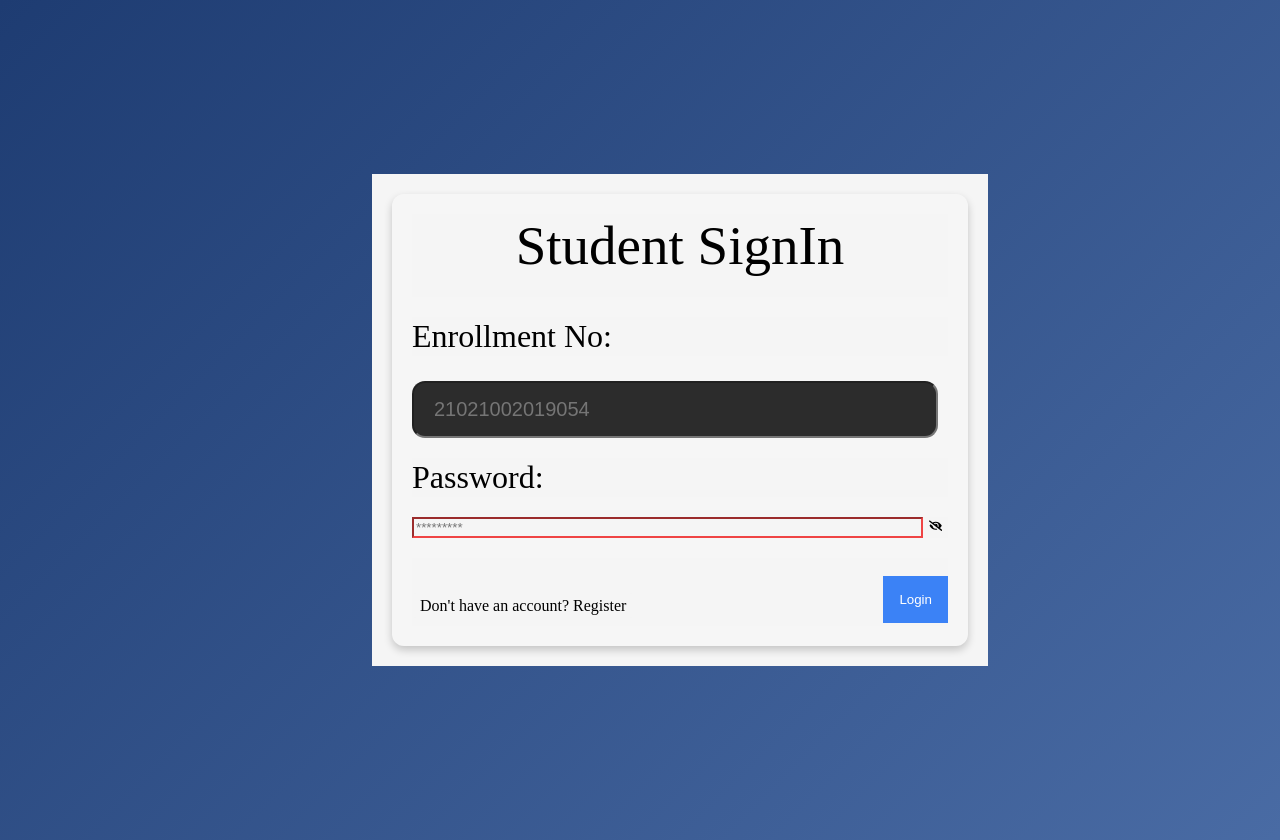
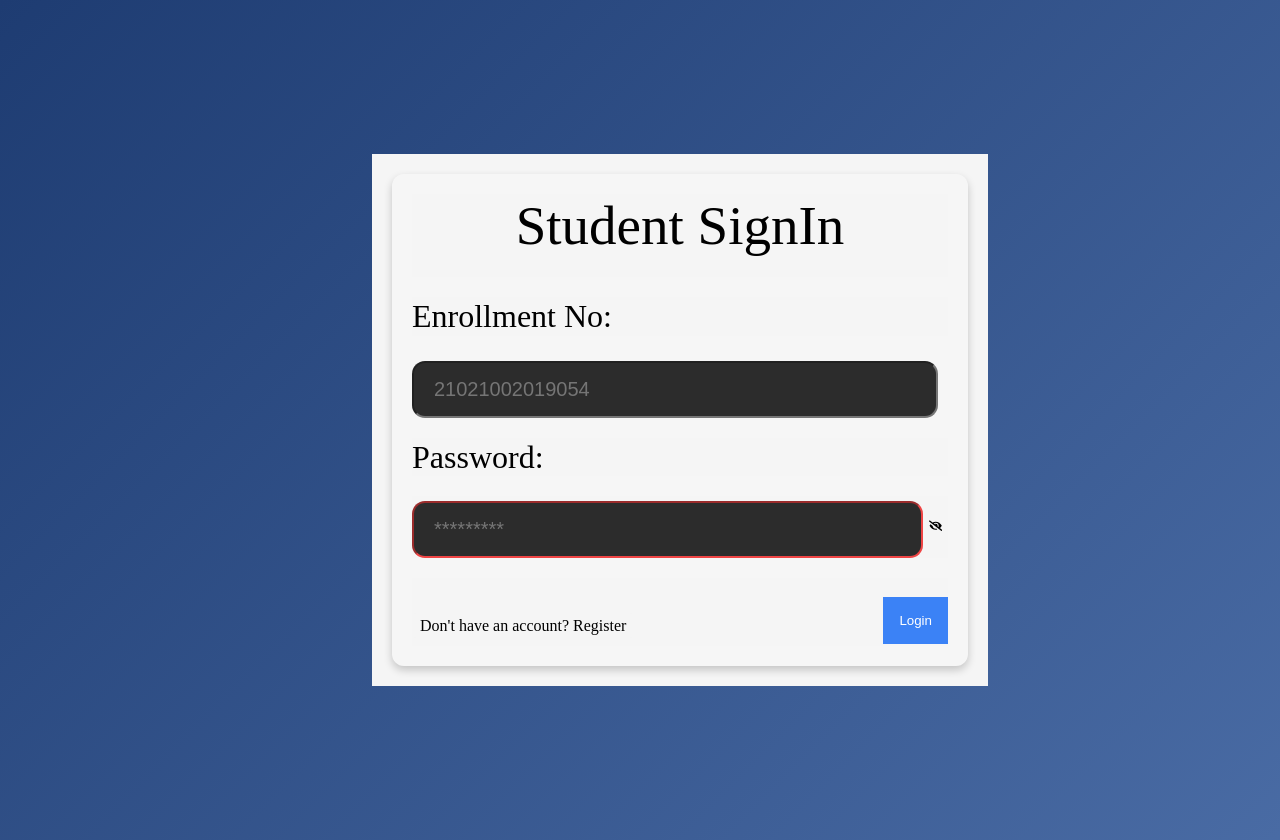
Before and after one commit to DeepanIsCool/DeepanIsCool-IEMCEDS-PROJECT-MANAGEMENT-PORTAL, a React (Vite) app in the folder Project-Management-Frontend-main/: page /studentLogin in a window 1280 px wide. Shown: the top 840 px of the page. Built offline with nearby package versions, Linux system fonts and the light colour scheme; a web font is replaced by a local one.

Commit message:
chore: Update input width in login and signup pages

```diff
--- a/Project-Management-Frontend-main/src/pages/StudentLogin/StudentLogin.jsx
+++ b/Project-Management-Frontend-main/src/pages/StudentLogin/StudentLogin.jsx
@@ -73,7 +73,7 @@ const StudentLogin = () => {
           </div>
           <div className="flex">
           <input
-            className= "border-2 border-red-500 w-full"
+            className={`Input w-[90%] border-2 border-red-500`}
             type={isPasswordVisible?"password":"text"}
             name="password"
             placeholder="*********"
```
